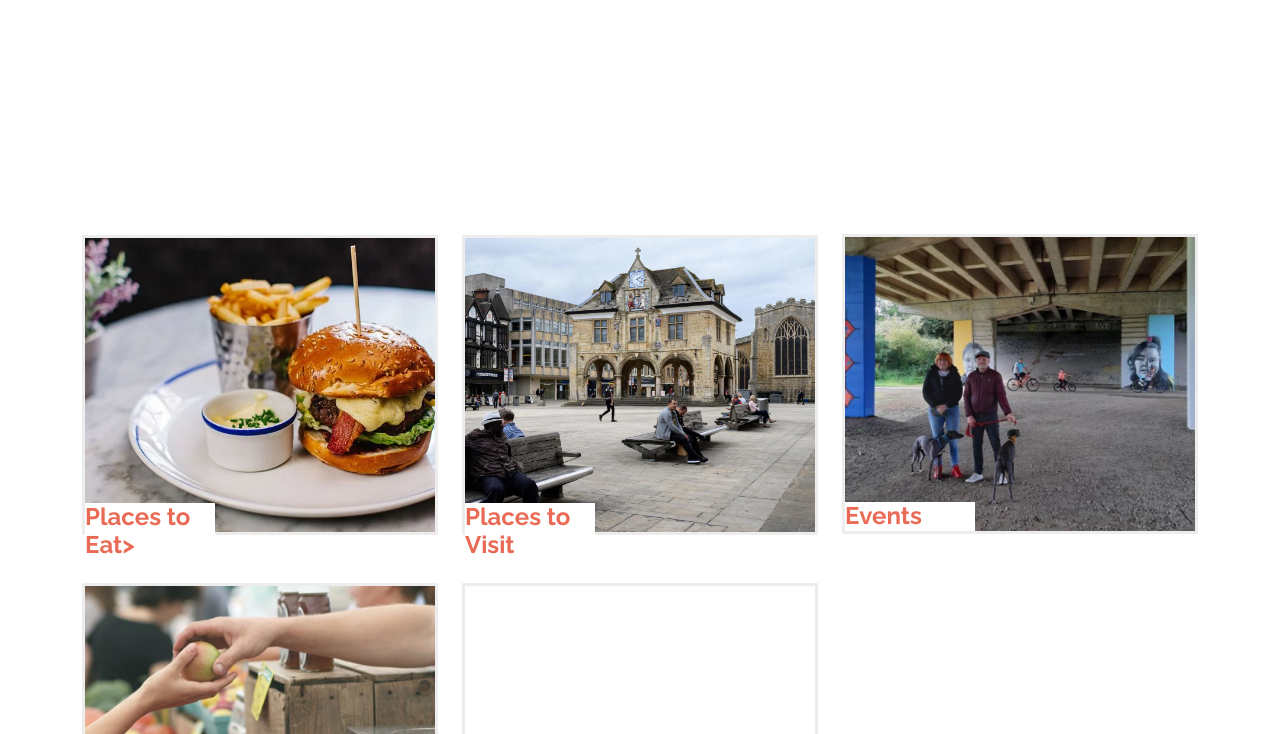
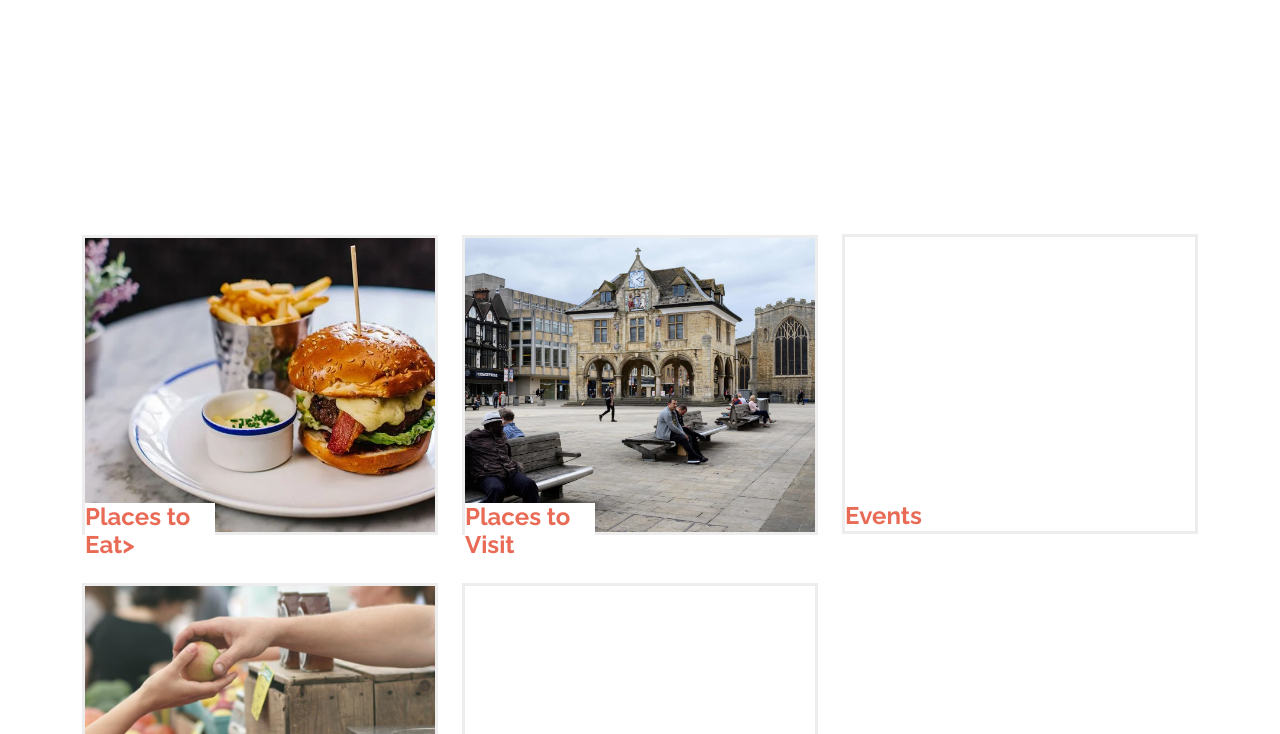
Before and after one commit to Sweetcreeps/webtest2, a plain HTML site: page index.html in a window 1280 px wide. Shown: the part 630-1364 px from the top of the page. Drawn offline with nearby package versions, Linux system fonts and the light colour scheme.

Commit message:
index.html

```diff
--- a/index.html
+++ b/index.html
@@ -163,7 +163,7 @@
 
 
 		   <div class="col-lg-4 col-md-6 d-flex align-items-stretch mt-4">
-            <div class="icon-box" id="events-box" style="background-image: url(assets/img/events.jpg)">
+            <div class="icon-box" id="events-box" style="">
 
               <h4><a href="upcomingEvents.html">Events</a></h4>
 
```
